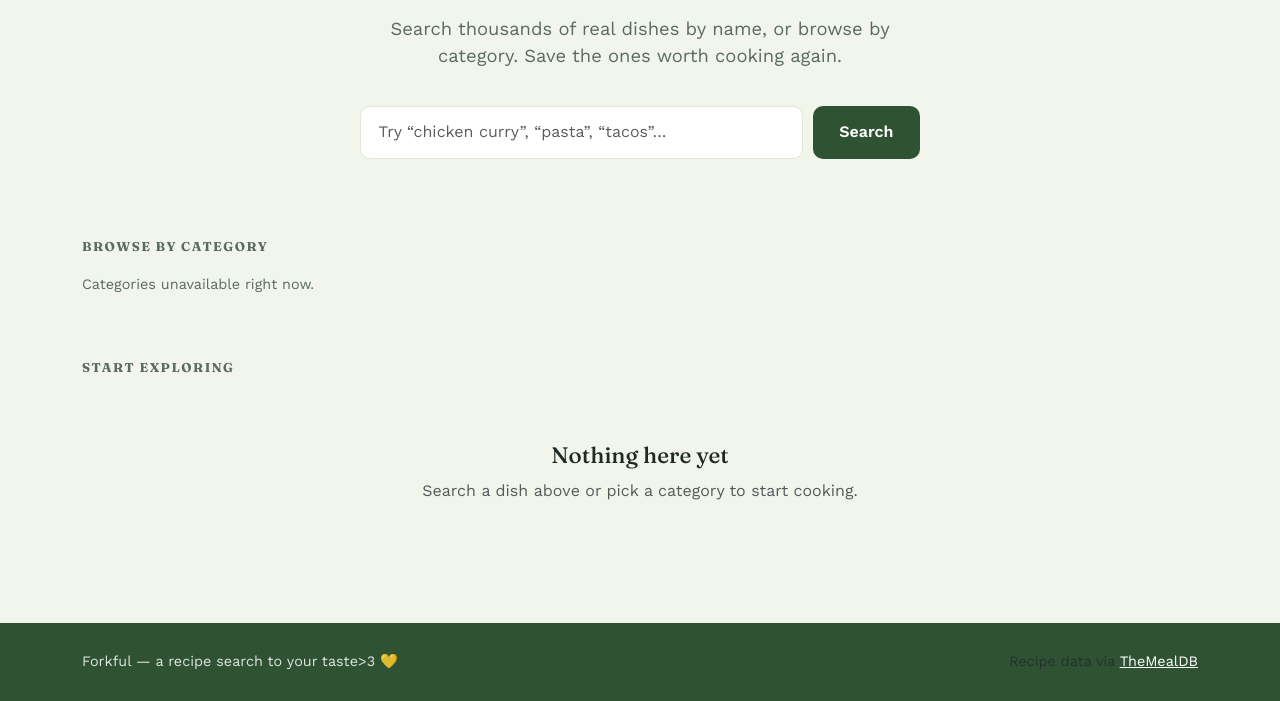
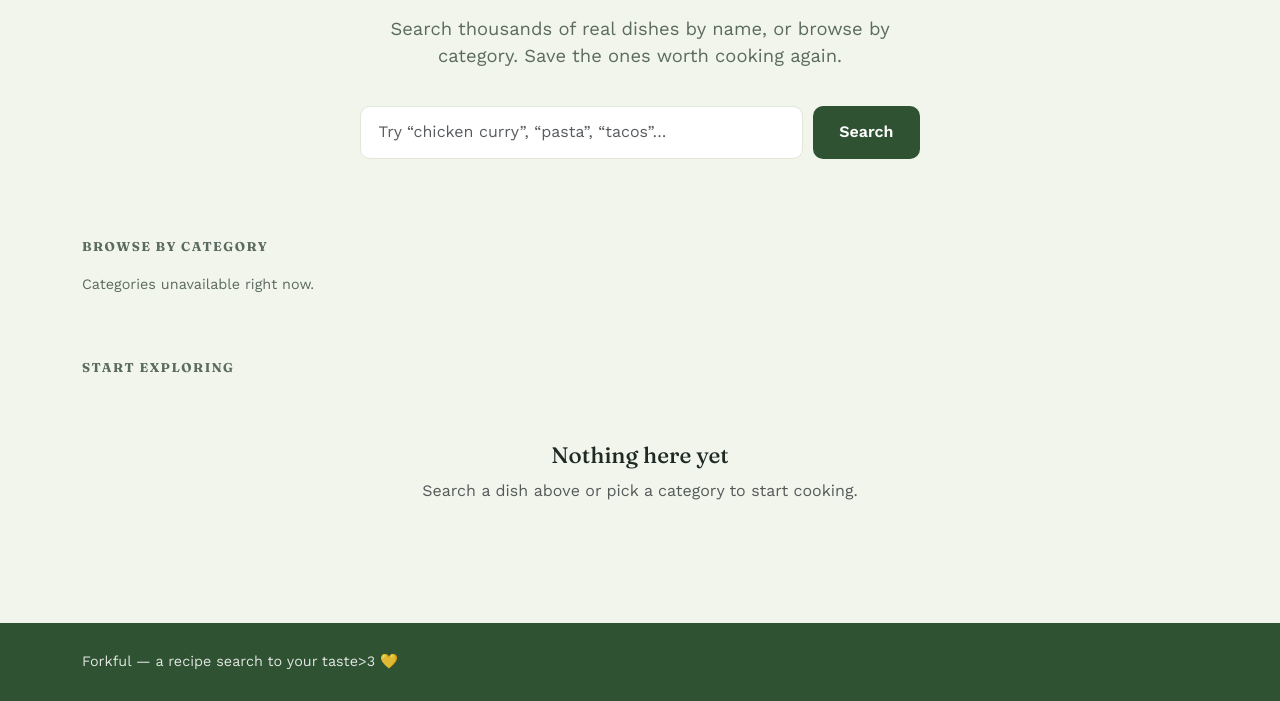
Before and after one commit to EEEshika/Forkful-Recipe-Finder, a plain HTML site: page index.html in a window 1280 px wide. Shown: the part 254-955 px from the top of the page. Drawn offline with nearby package versions, Linux system fonts and the light colour scheme; no server answers.

```diff
--- a/index.html
+++ b/index.html
@@ -256,7 +256,6 @@
 
 
             <p class="mb-0">Forkful — a recipe search to your taste>3 💛</p>
-            <p class="mb-0 text-muted">Recipe data via <a href="https://www.themealdb.com/" target="_blank" rel="noopener">TheMealDB</a></p>
         </div>
 
 
```
